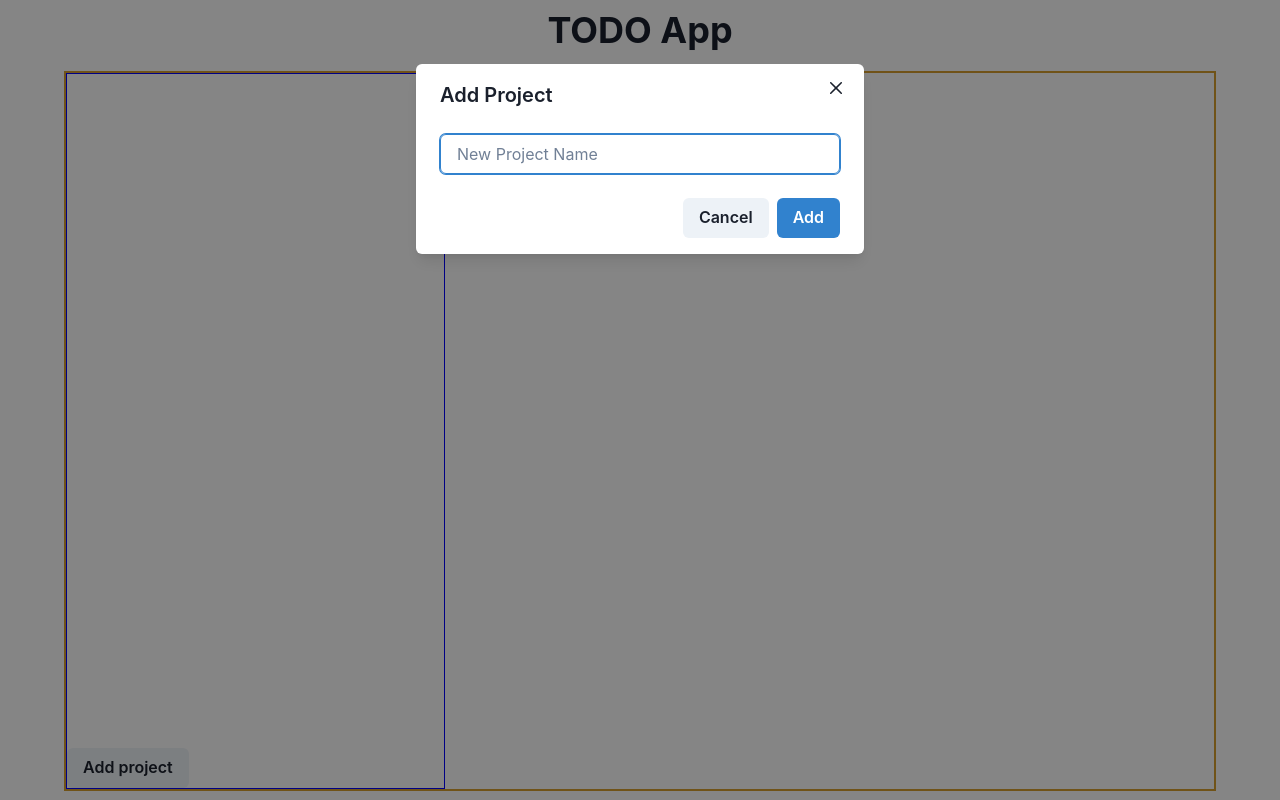
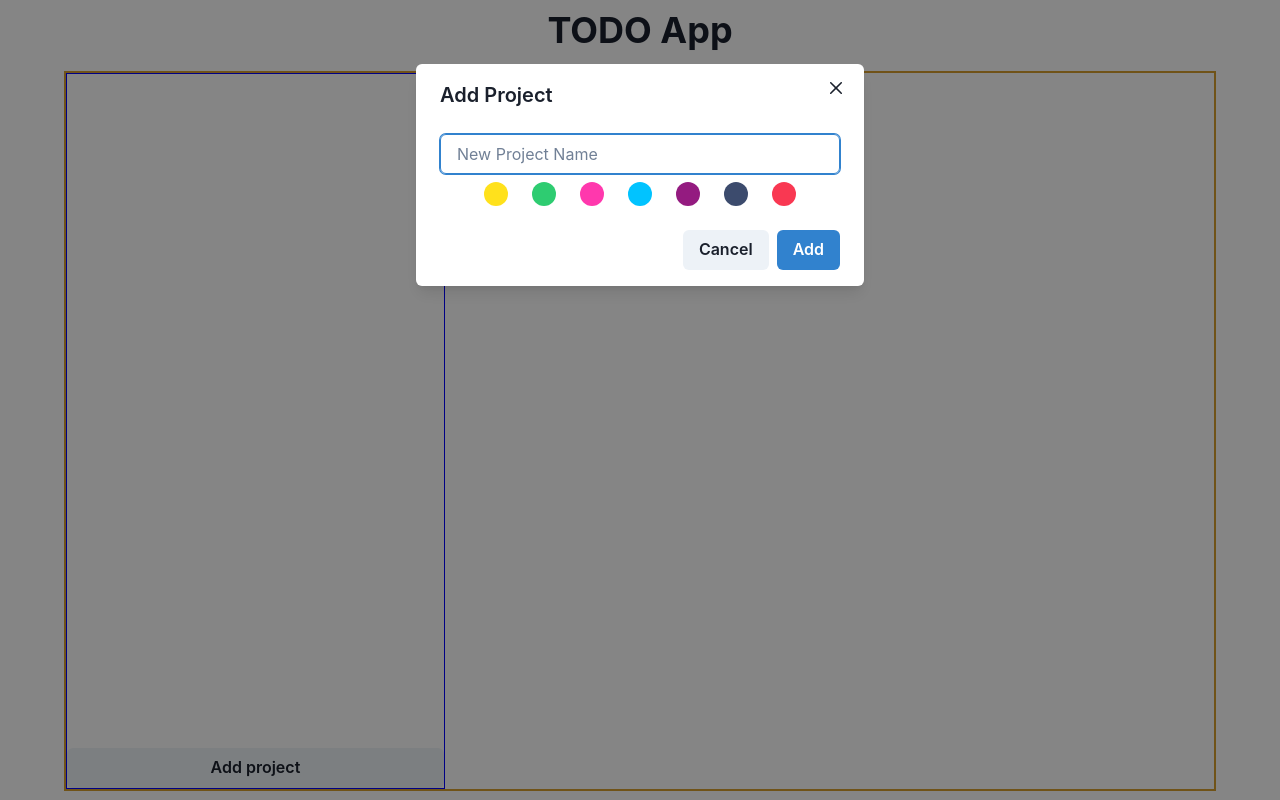
Before and after one commit to ebadyz/todo-app, a React (Create React App) app: page / in a window 1280 px wide. Both pictures are taken after a click on the button "Add project". Built offline with nearby package versions, Linux system fonts and the light colour scheme.

Commit message:
feature: project color

```diff
--- a/src/components/LeftSideBar.d.tsx
+++ b/src/components/LeftSideBar.d.tsx
@@ -1,5 +1,5 @@
 import { useState } from "react";
-import { Box, Button, HStack, Input } from "@chakra-ui/react";
+import { Box, Button, Circle, HStack, Input, VStack } from "@chakra-ui/react";
 import { useDisclosure, ModalFooter, ModalBody } from "@chakra-ui/react";
 import { v4 as uuidv4 } from "uuid";
 import Modal from "./Modal";
@@ -8,39 +8,83 @@ import List from "./List";
 interface Project {
   id: string;
   projectName: string;
+  projectColor: string;
 }
 
 type ProjectName = string;
+type ProjectColor = string;
 type Projects = Project[];
+
+const COLORS_SCHEMA = [
+  { id: uuidv4(), color: "#FFE11C" },
+  { id: uuidv4(), color: "#2ECC71" },
+  { id: uuidv4(), color: "#FF38AD" },
+  { id: uuidv4(), color: "#01C3FF" },
+  { id: uuidv4(), color: "#941B80" },
+  { id: uuidv4(), color: "#3C4B6D" },
+  { id: uuidv4(), color: "#F93852" },
+];
 
 function LeftSideBar(): JSX.Element {
   const { isOpen, onOpen, onClose } = useDisclosure();
   const [projectName, setProjectName] = useState<ProjectName>("");
+  const [projectColor, setProjectColor] = useState<ProjectColor>("");
   const [projects, setProjects] = useState<Projects>([]);
 
   const handleChange = (e: React.ChangeEvent<HTMLInputElement>): void => {
     setProjectName(e.target.value);
   };
 
+  const handleSelect = (color: string): void => {
+    setProjectColor(color);
+  };
+
   const handleSubmit = (
     e: React.FormEvent<HTMLFormElement>,
-    name: string
+    name: string,
+    color: string
   ): void => {
     e.preventDefault();
-    setProjects((prev) => [...prev, { id: uuidv4(), projectName: name }]);
+    const randomIndex = Math.floor(
+      Math.random() * (COLORS_SCHEMA.length - 1 - 0)
+    );
+    const randomColorSchema = COLORS_SCHEMA[randomIndex];
+    const { color: randomProjectColor } = randomColorSchema;
+
+    setProjects((prev) => [
+      ...prev,
+      {
+        id: uuidv4(),
+        projectName: name,
+        projectColor: color ? color : randomProjectColor,
+      },
+    ]);
     setProjectName("");
+    setProjectColor("");
     onClose();
   };
 
   return (
     <Box as="aside" w="33%" border="1px" borderColor="blue" position="relative">
-      {projects.length > 0 && <List items={projects} />}
-      <Button position="absolute" bottom="0" onClick={onOpen}>
+      {projects.length > 0 && (
+        <List
+          flexDir="column"
+          items={projects}
+          renderItem={(item) => (
+            <HStack>
+              <Circle size={6} bg={item.projectColor} />
+              <p>{item.projectName}</p>
+            </HStack>
+          )}
+        />
+      )}
+      <Button position="absolute" bottom="0" onClick={onOpen} w="100%">
         Add project
       </Button>
       <Modal isOpen={isOpen} onClose={onClose} title="Add Project">
-        <form onSubmit={(e) => handleSubmit(e, projectName)}>
+        <form onSubmit={(e) => handleSubmit(e, projectName, projectColor)}>
           <ModalBody>
+            <VStack>
               <Input
                 type="text"
                 placeholder="New Project Name"
@@ -48,6 +92,19 @@ function LeftSideBar(): JSX.Element {
                 onChange={handleChange}
                 autoFocus
               />
+              <List
+                items={COLORS_SCHEMA}
+                renderItem={(item) => (
+                  <Circle
+                    cursor="pointer"
+                    size={6}
+                    bg={item.color}
+                    onClick={() => handleSelect(item.color)}
+                  />
+                )}
+                gap={6}
+              />
+            </VStack>
           </ModalBody>
           <ModalFooter>
             <HStack>
```
Lines whose indentation alone changed are shown as unchanged.
